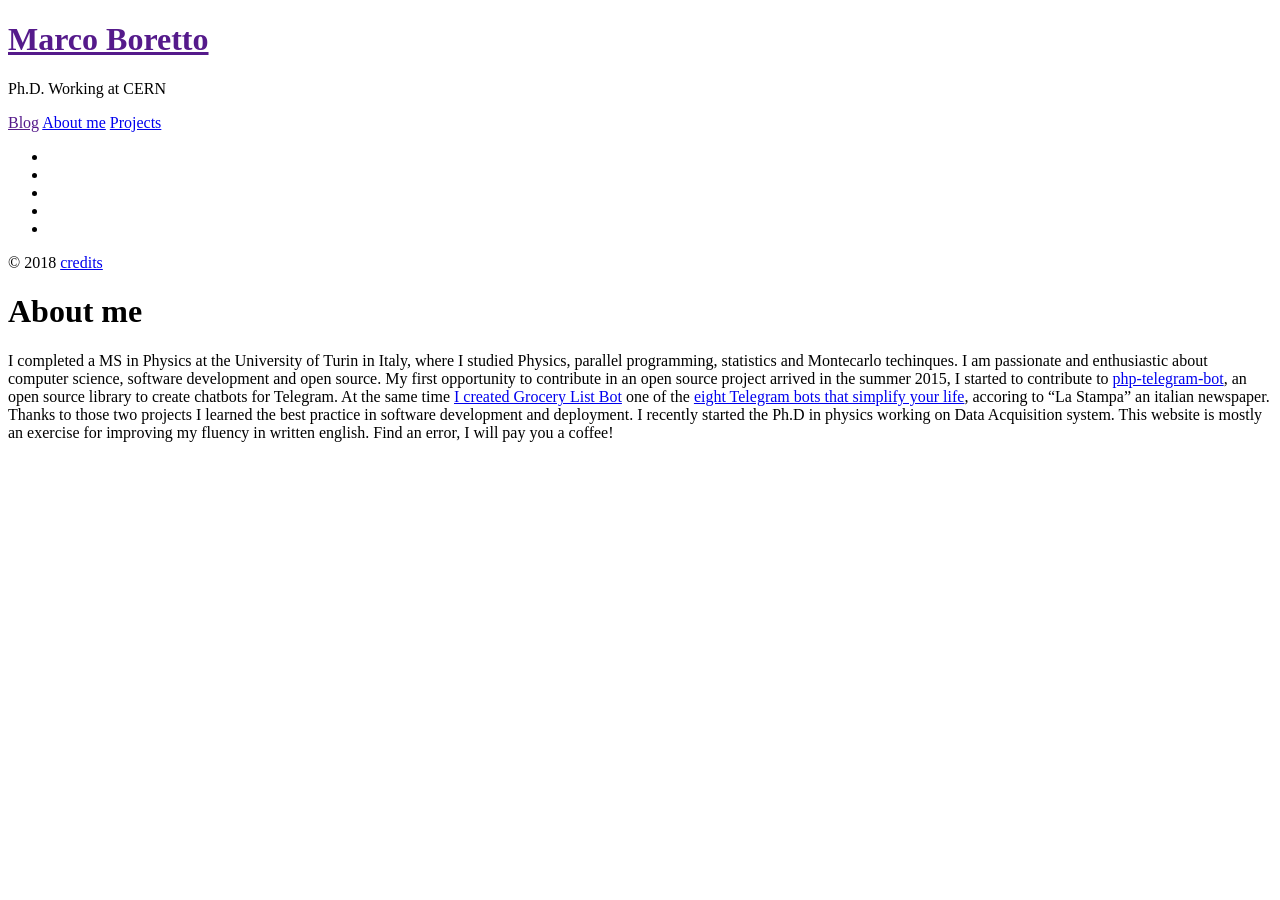
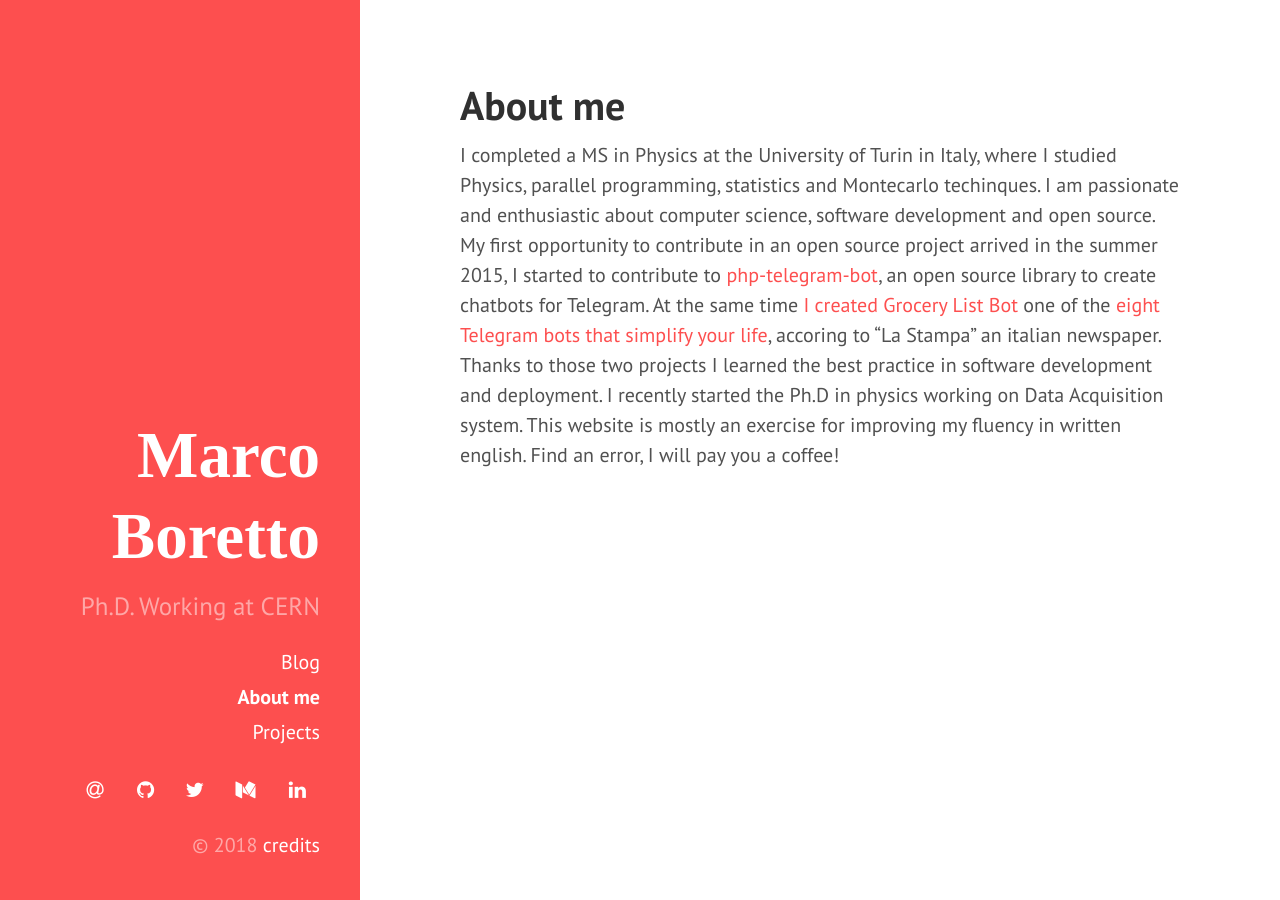
Before and after one commit to MBoretto/mboretto.github.io, a Jekyll site: the page built from about.md, in a window 1280 px wide. Built offline with Jekyll 4.4.1, drawn with Linux system fonts in a browser that asks for light colours; some web fonts are replaced; Markdown is read by kramdown in place of the engine named in the settings.

Commit message:
Fix baseurl

```diff
--- a/_config.yml
+++ b/_config.yml
@@ -1,6 +1,6 @@
 # Dependencies
-markdown:         redcarpet
-highlighter:      pygments
+#markdown:         redcarpet
+highlighter:      rouge
 
 # Plugins
 plugins: [jekyll-paginate, jekyll-gist]
@@ -13,7 +13,7 @@
 title:            Marco Boretto
 tagline:          ''
 description:      'Ph.D. Working at CERN'
-baseurl:          ''
+baseurl:
 
 author:
   name:           'Marco Boretto'
--- a/_includes/head.html
+++ b/_includes/head.html
@@ -15,18 +15,18 @@
   </title>
 
   <!-- CSS -->
-  <link rel="stylesheet" href="{{ site.baseurl }}public/css/poole.css">
-  <link rel="stylesheet" href="{{ site.baseurl }}public/css/syntax.css">
-  <link rel="stylesheet" href="{{ site.baseurl }}public/css/hyde.css">
-  <link rel="stylesheet" href="{{ site.baseurl }}public/css/my.css">
+  <link rel="stylesheet" href="{{ site.baseurl }}/public/css/poole.css">
+  <link rel="stylesheet" href="{{ site.baseurl }}/public/css/syntax.css">
+  <link rel="stylesheet" href="{{ site.baseurl }}/public/css/hyde.css">
+  <link rel="stylesheet" href="{{ site.baseurl }}/public/css/my.css">
   <link rel="stylesheet" href="http://fonts.googleapis.com/css?family=PT+Sans:400,400italic,700|Abril+Fatface">
   <link href="https://fonts.googleapis.com/css?family=Cabin" rel="stylesheet">
   <link href="https://fonts.googleapis.com/css?family=Bree+Serif" rel="stylesheet">
   <link href="https://fonts.googleapis.com/css?family=Source+Serif+Pro" rel="stylesheet">
 
   <!-- Icons -->
-  <link rel="apple-touch-icon-precomposed" sizes="144x144" href="{{ site.baseurl }}public/apple-touch-icon-144-precomposed.png">
-                                 <link rel="shortcut icon" href="{{ site.baseurl }}public/favicon.ico">
+  <link rel="apple-touch-icon-precomposed" sizes="144x144" href="{{ site.baseurl }}/public/apple-touch-icon-144-precomposed.png">
+                                 <link rel="shortcut icon" href="{{ site.baseurl }}/public/favicon.ico">
 
   <!-- RSS -->
   <link rel="alternate" type="application/rss+xml" title="RSS" href="/atom.xml">
--- a/_includes/sidebar.html
+++ b/_includes/sidebar.html
@@ -2,7 +2,7 @@
   <div class="container sidebar-sticky">
     <div class="sidebar-about">
       <h1>
-        <a href="{{ site.baseurl }}">
+        <a href="{{ site.baseurl }}/">
           {{ site.title }}
         </a>
       </h1>
@@ -10,7 +10,7 @@
     </div>
 
     <nav class="sidebar-nav">
-      <a class="sidebar-nav-item{% if page.url == site.baseurl %} active{% endif %}" href="{{ site.baseurl }}">Blog</a>
+      <a class="sidebar-nav-item{% if page.url == site.baseurl %} active{% endif %}" href="{{ site.baseurl }}/">Blog</a>
 
       {% comment %}
         The code below dynamically generates a sidebar nav of pages with
@@ -46,6 +46,6 @@
         </ul>
     </div>
 
-    <p>&copy; {{ site.time | date: '%Y' }} <a href="{{ site.baseurl }}credits">credits</a></p>
+    <p>&copy; {{ site.time | date: '%Y' }} <a href="{{ site.baseurl }}/credits">credits</a></p>
   </div>
 </div>
```
